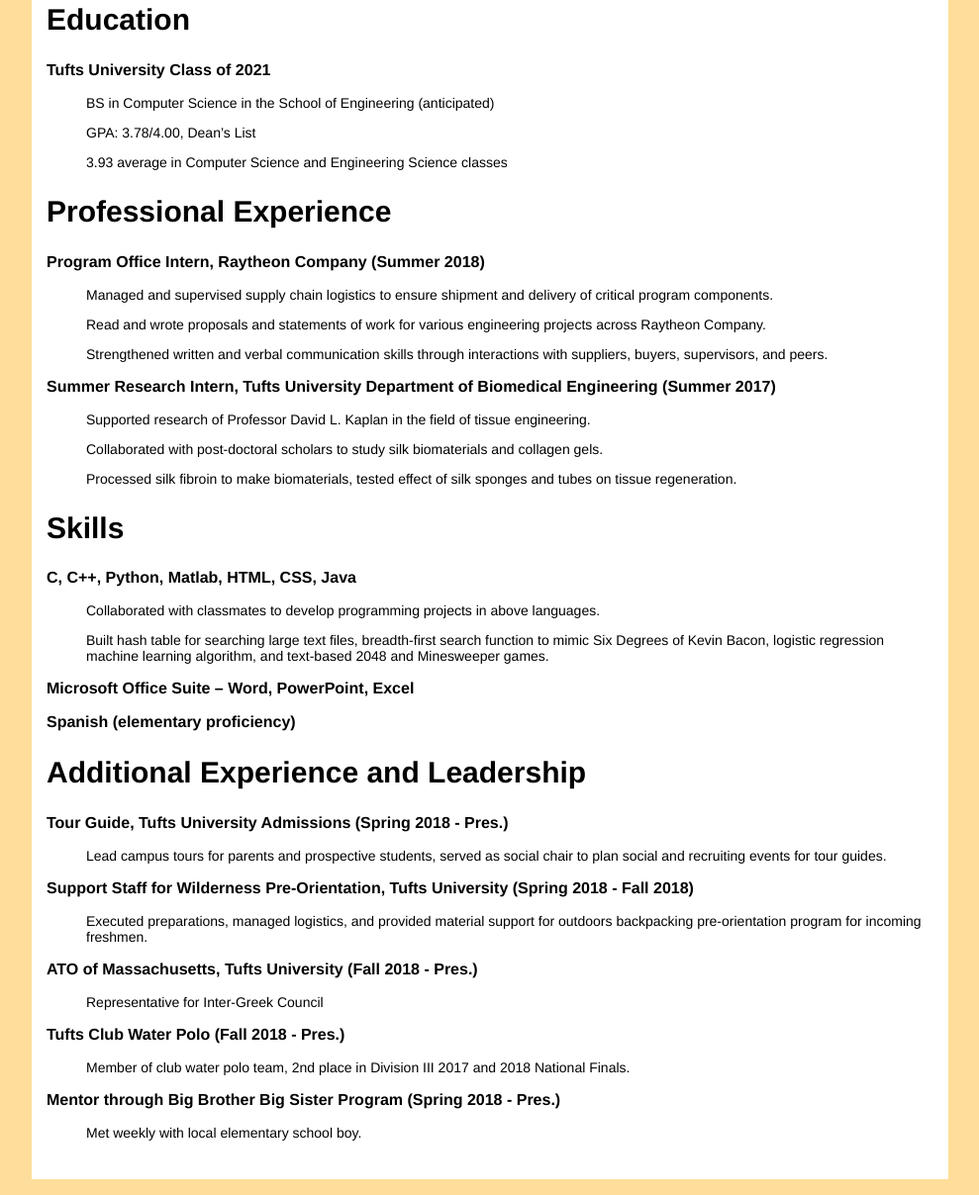
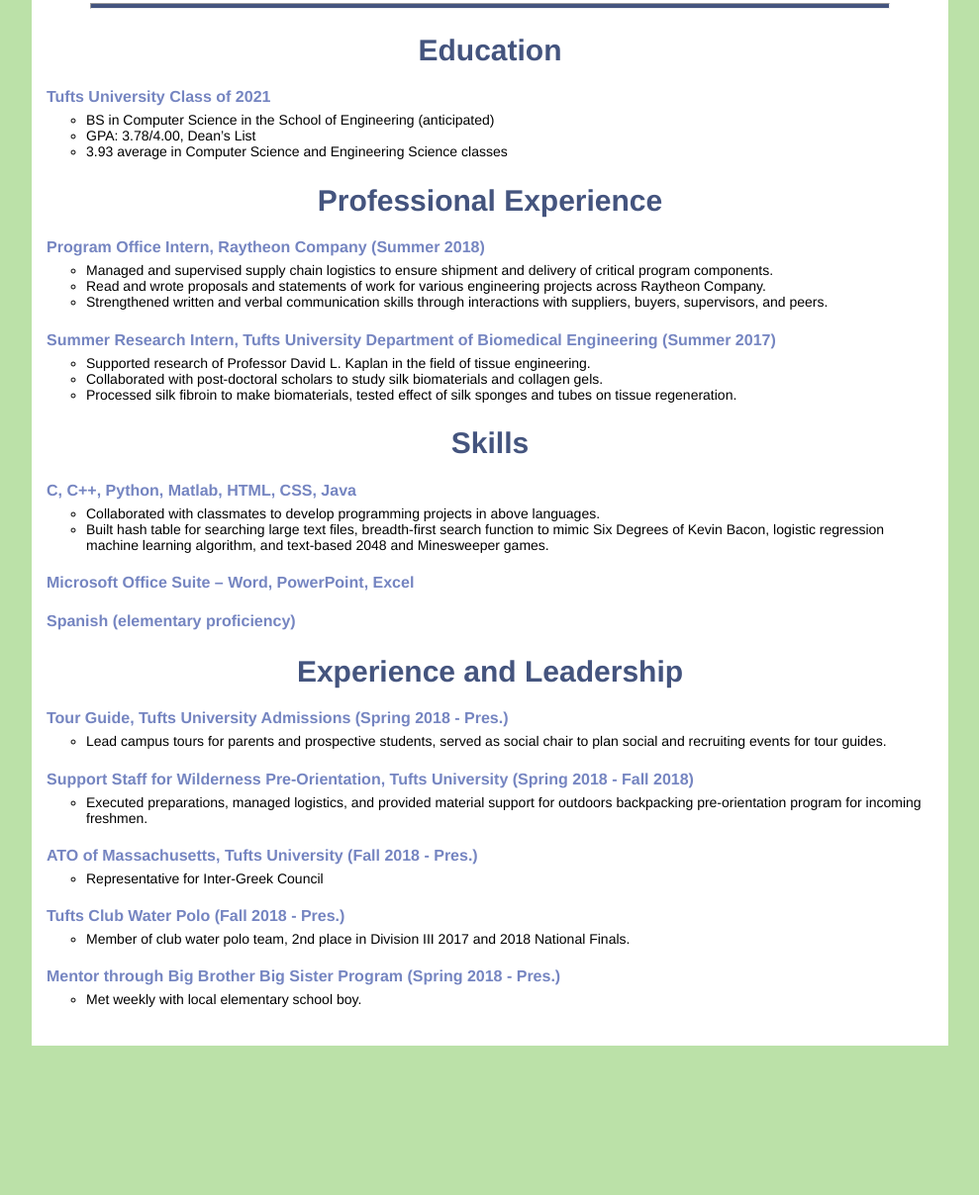
Before and after one commit to petergramaglia/petergramaglia.github.io, a plain HTML site: page resume.html in a window 1280 px wide. Shown: the part 153-1361 px from the top of the page at 99% size, without its empty margins (145-1134 px from the left). After the commit the page ends 1226 px from the top, so only its background shows below. Drawn offline with Linux system fonts and the light colour scheme.

Commit message:
error checking

```diff
--- a/resume.html
+++ b/resume.html
@@ -4,56 +4,69 @@
 <head>
   <meta charset="utf-8">
 
-  <link rel="stylesheet" href="/style.css">
+  <link rel="stylesheet" href="style.css">
   <title class = "title">Peter Gramaglia Resume</title>
+  <link rel="icon" href="robot.png">
+
 </head>
 
 <body>
   <div id="pagewrap">
     <h1 class="header"> Peter Gramaglia Resume</h1>
-
-
+        <hr />
         <h2 class="header">Education</h2>
-    <h3 class="header">Tufts University Class of 2021</h3>
-        <ul>BS in Computer Science in the School of Engineering (anticipated) </ul>
-        <ul>GPA: 3.78/4.00, Dean’s List</ul>
-        <ul>3.93 average in Computer Science and Engineering Science classes</ul>
-
+    <h4 class="header">Tufts University Class of 2021</h4>
+    <ul>
+        <li>BS in Computer Science in the School of Engineering (anticipated) </li>
+        <li>GPA: 3.78/4.00, Dean’s List</li>
+        <li>3.93 average in Computer Science and Engineering Science classes</li>
+    </ul>
 
         <h2>Professional Experience</h2>
-                <h3>Program Office Intern, Raytheon Company      (Summer 2018)</h3>
-                        <ul>Managed and supervised supply chain logistics to ensure shipment and delivery of critical program components.</ul>
-                        <ul>Read and wrote proposals and statements of work for various engineering projects across Raytheon Company.</ul>
-                        <ul>Strengthened written and verbal communication skills through interactions with suppliers, buyers, supervisors, and peers.</ul>
-                <h3>Summer Research Intern, Tufts University Department of Biomedical Engineering   (Summer 2017)</h3>
-                        <ul>Supported research of Professor David L. Kaplan in the field of tissue engineering.</ul>
-                        <ul>Collaborated with post-doctoral scholars to study silk biomaterials and collagen gels.</ul>
-                        <ul>Processed silk fibroin to make biomaterials, tested effect of silk sponges and tubes on tissue regeneration.</ul>
-
+                <h4>Program Office Intern, Raytheon Company      (Summer 2018)</h4>
+                <ul>
+                        <li>Managed and supervised supply chain logistics to ensure shipment and delivery of critical program components.</li>
+                        <li>Read and wrote proposals and statements of work for various engineering projects across Raytheon Company.</li>
+                        <li>Strengthened written and verbal communication skills through interactions with suppliers, buyers, supervisors, and peers.</li>
+                </ul>
+                <h4>Summer Research Intern, Tufts University Department of Biomedical Engineering   (Summer 2017)</h4>
+                <ul>
+                        <li>Supported research of Professor David L. Kaplan in the field of tissue engineering.</li>
+                        <li>Collaborated with post-doctoral scholars to study silk biomaterials and collagen gels.</li>
+                        <li>Processed silk fibroin to make biomaterials, tested effect of silk sponges and tubes on tissue regeneration.</li>
+                </ul>
 
         <h2>Skills</h2>
-                <h3>C, C++, Python, Matlab, HTML, CSS, Java</h3>
-                        <ul>Collaborated with classmates to develop programming projects in above languages.</ul>
-                        <ul>Built hash table for searching large text files, breadth-first search function to mimic Six Degrees of Kevin Bacon, logistic regression machine learning algorithm, and text-based 2048 and Minesweeper games.</ul>
-                <h3>Microsoft Office Suite – Word, PowerPoint, Excel</h3>
-                <h3>Spanish (elementary proficiency)</h3>
-        <h2>Additional Experience and Leadership</h2>
-                <h3> Tour Guide, Tufts University Admissions    (Spring 2018 - Pres.)</h3>
-                        <ul>Lead campus tours for parents and prospective students, served as social chair to plan social and recruiting events for tour guides.</ul>
-                <h3>Support Staff for Wilderness Pre-Orientation, Tufts University      (Spring 2018 - Fall 2018)</h3>
-                        <ul>Executed preparations, managed logistics, and provided material support for outdoors backpacking pre-orientation program for incoming freshmen.</ul>
-                <h3>ATO of Massachusetts, Tufts University      (Fall 2018 - Pres.)</h3>
-                        <ul>Representative for Inter-Greek Council</ul>
-                <h3>Tufts Club Water Polo       (Fall 2018 - Pres.)</h3>
-                        <ul>Member of club water polo team, 2nd place in Division III 2017 and 2018 National Finals.</ul>
-                <h3>Mentor through Big Brother Big Sister Program       (Spring 2018 - Pres.)</h3>
-                        <ul>Met weekly with local elementary school boy.</ul>
-
-
+                <h4>C, C++, Python, Matlab, HTML, CSS, Java</h4>
+                <ul>
+                        <li>Collaborated with classmates to develop programming projects in above languages.</li>
+                        <li>Built hash table for searching large text files, breadth-first search function to mimic Six Degrees of Kevin Bacon, logistic regression machine learning algorithm, and text-based 2048 and Minesweeper games.</li>
+                </ul>
+                <h4>Microsoft Office Suite – Word, PowerPoint, Excel</h4>
+                <h4>Spanish (elementary proficiency)</h4>
+        <h2>Experience and Leadership</h2>
+                <h4> Tour Guide, Tufts University Admissions    (Spring 2018 - Pres.)</h4>
+                <ul>
+                        <li>Lead campus tours for parents and prospective students, served as social chair to plan social and recruiting events for tour guides.</li>
+                </ul>
+                <h4>Support Staff for Wilderness Pre-Orientation, Tufts University      (Spring 2018 - Fall 2018)</h4>
+                <ul>
+                        <li>Executed preparations, managed logistics, and provided material support for outdoors backpacking pre-orientation program for incoming freshmen.</li>
+                </ul>
+                <h4>ATO of Massachusetts, Tufts University      (Fall 2018 - Pres.)</h4>
+                <ul>
+                        <li>Representative for Inter-Greek Council</li>
+                </ul>
+                <h4>Tufts Club Water Polo       (Fall 2018 - Pres.)</h4>
+                <ul>
+                        <li>Member of club water polo team, 2nd place in Division III 2017 and 2018 National Finals.</li>
+                </ul>
+                <h4>Mentor through Big Brother Big Sister Program       (Spring 2018 - Pres.)</h4>
+                <ul>
+                        <li>Met weekly with local elementary school boy.</li>
+                </ul>
 
     </div>
-  </div><!--END PAGEWRAP-->
-
 </body>
 
 </html>
--- a/style.css
+++ b/style.css
@@ -1,5 +1,5 @@
 body {
-  background-color: #FFDD9A;
+  background-color: #bbe1a8;
   margin: 0;
   padding: 0;
 }
@@ -22,17 +22,30 @@
 h1 {
   font-family: "Helvetica";
   font-size: 50px;
+  text-align: center;
+  color:  #44547e;
+
 }
 
 h2 {
   font-family: "Helvetica";
   font-size: 30px;
-
+  text-align: center;
+  color: #44547e;
+  margin-bottom: 6px;
 }
 
 h3 {
   font-family: "Helvetica";
   font-size: 16px;
+  text-align: center;
+}
+
+h4 {
+  font-family: "Helvetica";
+  font-size: 16px;
+  color: #7585c1;
+  margin-bottom: 1px;
 }
 
 ul {
@@ -40,6 +53,7 @@
   font-family: helvetica;
   font-size: 14px;
   text-align: left;
+  margin-top: 6px;
 }
 
 p {
@@ -50,5 +64,13 @@
 
 img {
   width: 300px;
+  border-radius: 15%;
+  max-width: 100%;
+  height: auto;
+}
 
+hr {
+  width: 90%;
+  height: 4px;
+  background: #44547e;
 }
```
Also changed, not shown: bio.html (+5 -6 lines), index.html (+5 -11 lines).
